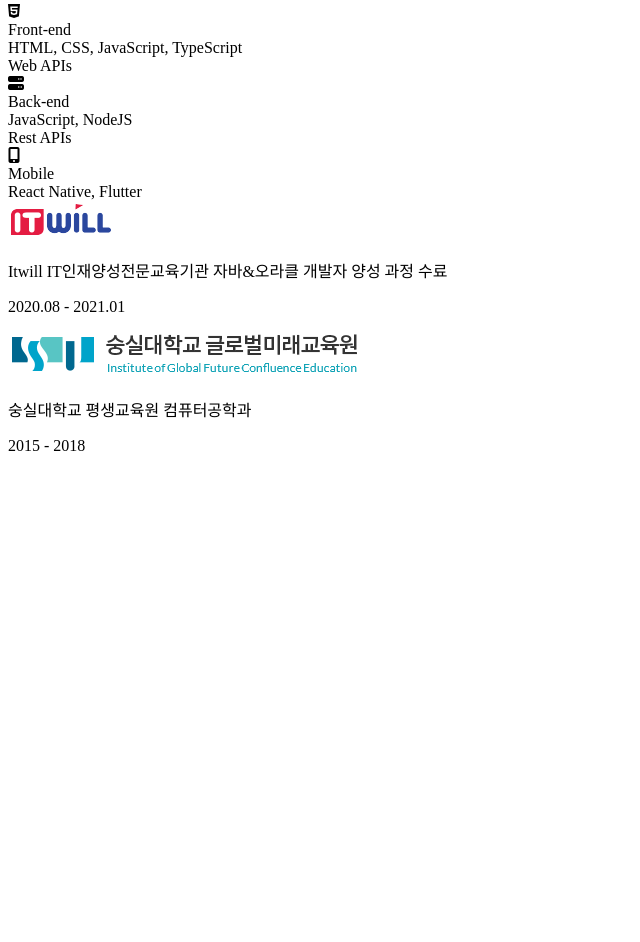
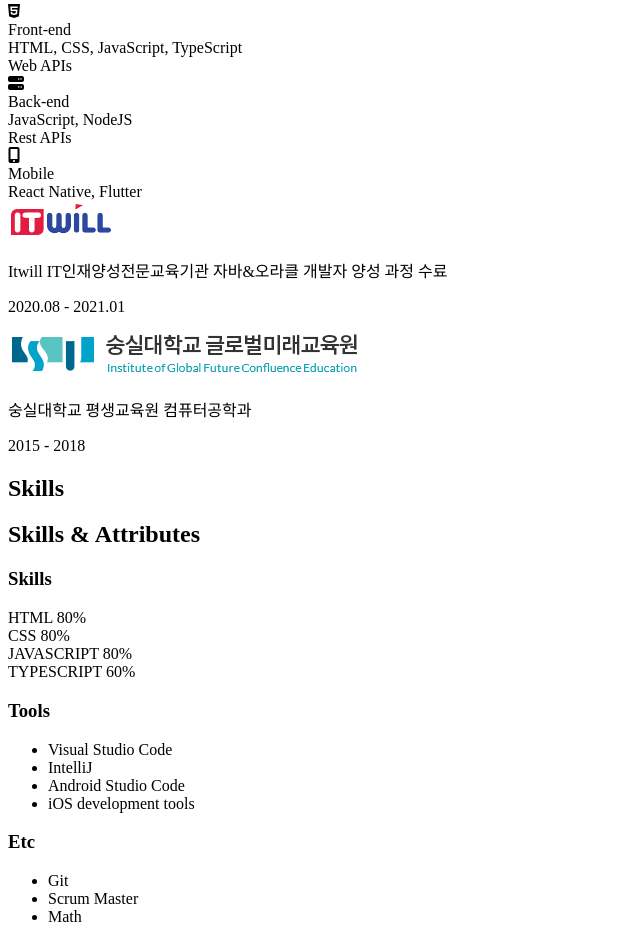
Before and after one commit to sonxxx/portfolio-web, a plain HTML site: page index.html in a window 1280 px wide. Shown: the part 580-1522 px from the top of the page, without its empty margins (0-640 px from the left). Before the commit the page ends 1051 px from the top, so only its background shows below. Drawn offline with Linux system fonts and the light colour scheme.

Commit message:
HTML: Skills

```diff
--- a/index.html
+++ b/index.html
@@ -87,7 +87,72 @@
   </section>
 
   <!-- Skills -->
-  <section id="skills"></section>
+  <section id="skills">
+    <h1>Skills</h1>
+    <h2>Skills & Attributes</h2>
+    <div class="skillset">
+      <div class="skillset__left">
+        <h3 class="skillset__title">Skills</h3>
+        <div class="skill">
+          <div class="skill__description">
+            <span>HTML</span>
+            <span>80%</span>
+          </div>
+          <div class="skill__bar">
+            <div class="skill__value" style="width: 80;"></div>
+          </div>
+        </div>
+        <div class="skill">
+          <div class="skill__description">
+            <span>CSS</span>
+            <span>80%</span>
+          </div>
+          <div class="skill__bar">
+            <div class="skill__value" style="width: 80;"></div>
+          </div>
+        </div>
+        <div class="skill">
+          <div class="skill__description">
+            <span>JAVASCRIPT</span>
+            <span>80%</span>
+          </div>
+          <div class="skill__bar">
+            <div class="skill__value" style="width: 80;"></div>
+          </div>
+        </div>
+        <div class="skill">
+          <div class="skill__description">
+            <span>TYPESCRIPT</span>
+            <span>60%</span>
+          </div>
+          <div class="skill__bar">
+            <div class="skill__value" style="width: 60;"></div>
+          </div>
+        </div>
+      </div>
+      <div class="skillset__right">
+        <div class="tools">
+          <h3 class="skillset__title">Tools</h3>
+          <ul class="tools__list">
+            <li><span>Visual Studio Code</span></li>
+            <li><span>IntelliJ</span></li>
+            <li><span>Android Studio Code</span></li>
+            <li><span>iOS development tools</span></li>
+          </ul>
+        </div>
+        <div class="etc">
+          <h3 class="skillset__title">Etc</h3>
+          <ul class="etc__list">
+            <li><span>Git</span></li>
+            <li><span>Scrum Master</span></li>
+            <li><span>Math</span></li>
+          </ul>
+        </div>
+      </div>
+    </div>
+
+  </section>
+
   <!-- Work -->
   <section id="work"></section>
   <!-- Testimonials -->
```
